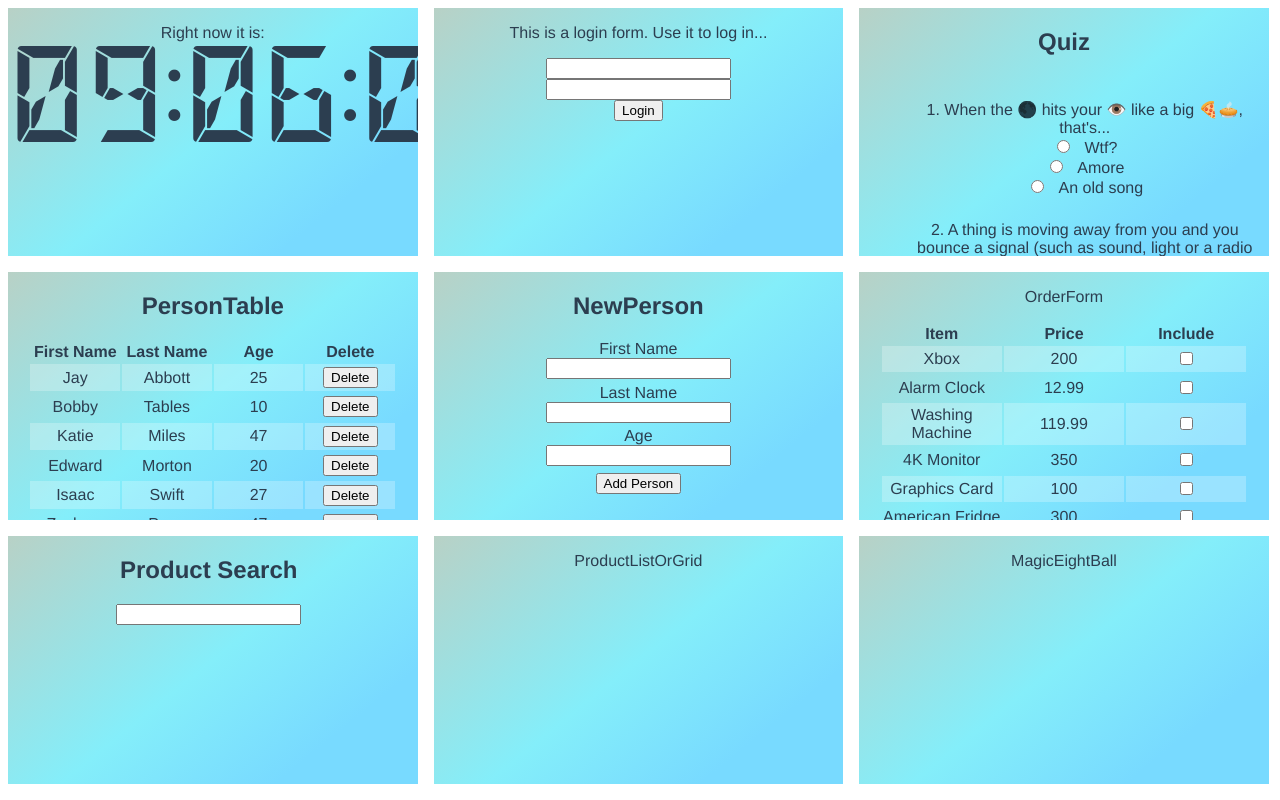
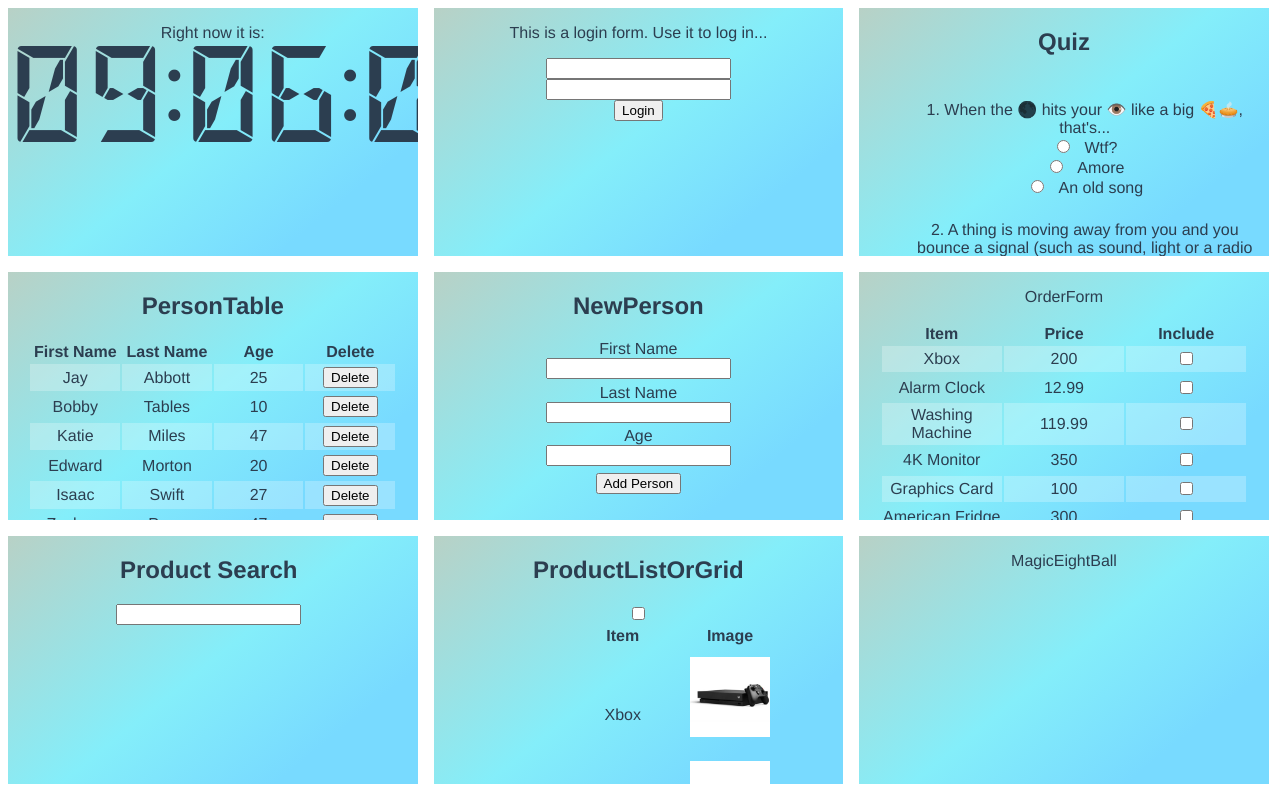
Before and after one commit to jayabbott/jays-3x3-grid, a Vue app: page / in a window 1280 px wide. Built offline with nearby package versions, Linux system fonts and the light colour scheme.

Commit message:
WIP Task 8

```diff
--- a/src/App.vue
+++ b/src/App.vue
@@ -22,7 +22,7 @@
       <ProductSearch :products="products" />
     </div>
     <div id="grid-8" class="grid-item">
-      <ProductListOrGrid />
+      <ProductListOrGrid :products="products" />
     </div>
     <div id="grid-9" class="grid-item">
       <MagicEightBall />
--- a/src/components/ProductListOrGrid.vue
+++ b/src/components/ProductListOrGrid.vue
@@ -1,14 +1,42 @@
 <template>
   <div class="grid-inside">
-    <p>
+    <h2>
       ProductListOrGrid
-    </p>
+    </h2>
+    <input type="checkbox" id="checkbox" v-model="displayGrid">
+
+    <table v-if="!displayGrid" class="product-table">
+      <tr>
+        <th>Item</th>
+        <th>Image</th>
+      </tr>
+      <tr class="product-row" v-for="(product, productIndex) in products" :key="productIndex">
+        <td><div>{{ product.item }}</div></td>
+        <td><img class="product-image" :src="product.image"></td>
+      </tr>
+    </table>
+
+    <div v-if="displayGrid" id="productListGrid" class="centre">
+      <div class="product-row" v-for="(product, productIndex) in products" :key="productIndex">
+      <img :src="product.image">
+      </div>
+    </div>
   </div>
 </template>
 
 <script>
 export default {
   name: 'ProductListOrGrid',
+  data: function() {
+    return {
+      displayGrid: false
+    }
+  },
+  props: {
+    products: {
+      type: Array
+    }
+  },
 }
 </script>
 
@@ -27,4 +55,35 @@ li {
 a {
   color: #42b983;
 }
+
+.product-table {
+  margin-left: 30%;
+}
+
+.product-row {
+  height: 6em;
+}
+.product-row div {
+  margin-top: 2em;
+}
+img {
+  margin-top: 0.5em;
+  margin-bottom: 0.5em;
+  height: 5em;
+}
+
+
+#productListGrid {
+  display: grid;
+  grid-template-rows: repeat(3, 20%);
+  grid-row-gap: 2em;
+	grid-template-columns: repeat(3, 20%);
+  grid-column-gap: 1.5em;
+
+	padding: 0px;
+  margin-top: 0px;
+
+  margin-left: 24%;
+}
+
 </style>
```
